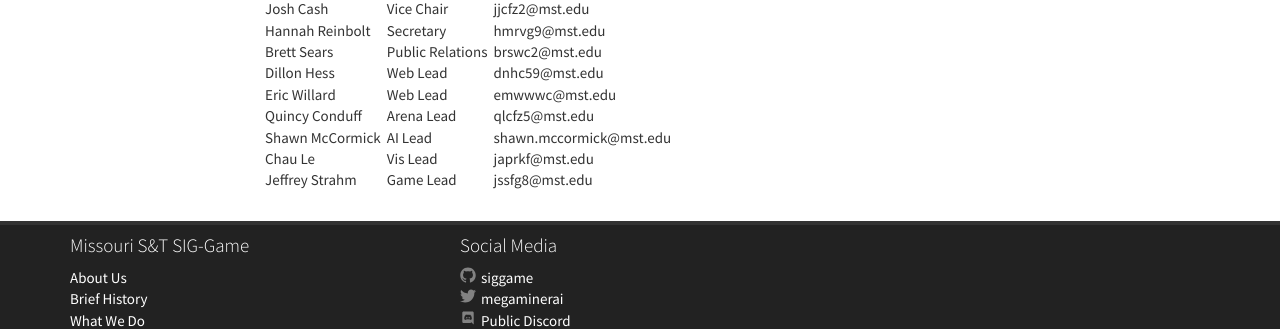
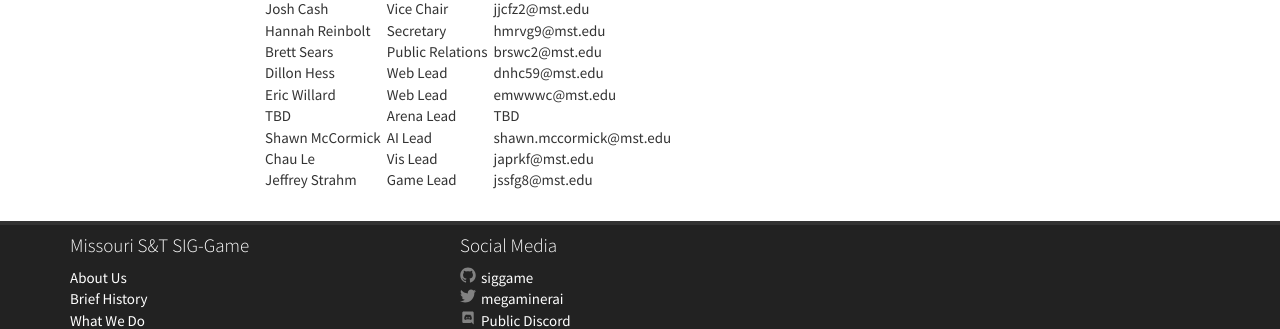
Before and after one commit to siggame/siggame.github.io, a Jekyll site: the page built from about.md, in a window 1280 px wide. Shown: the part 1499-1828 px from the top of the page. Built offline with Jekyll 4.4.1, drawn with Linux system fonts in a browser that asks for light colours; nearby versions of some CDN libraries.

Commit message:
Removed arena lead

```diff
--- a/about.md
+++ b/about.md
@@ -115,7 +115,7 @@ Officers & Leads
 | Brett Sears | Public Relations &nbsp;| brswc2@mst.edu |
 | Dillon Hess | Web Lead | dnhc59@mst.edu |
 | Eric Willard | Web Lead | emwwwc@mst.edu |
-| Quincy Conduff | Arena Lead | qlcfz5@mst.edu |
+| TBD | Arena Lead | TBD |
 | Shawn McCormick &nbsp;| AI Lead | shawn.mccormick@mst.edu |
 | Chau Le | Vis Lead | japrkf@mst.edu |
 | Jeffrey Strahm | Game Lead | jssfg8@mst.edu |
```
